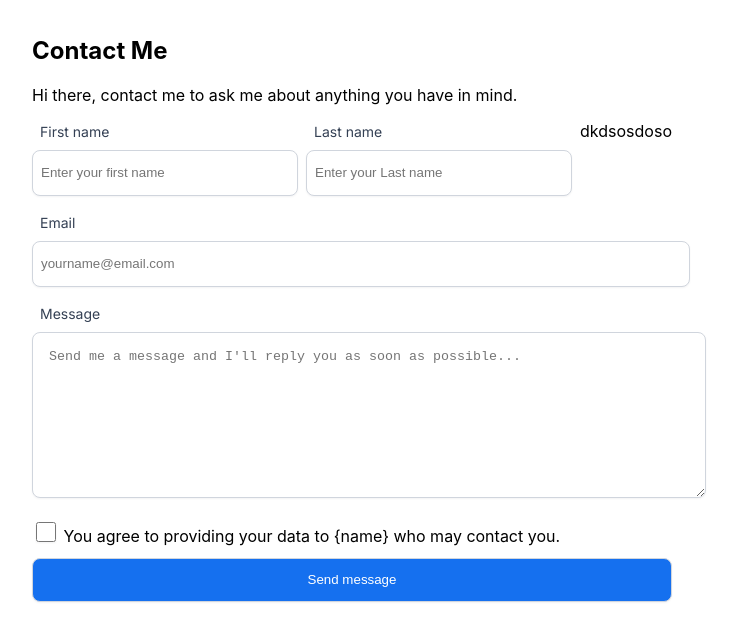
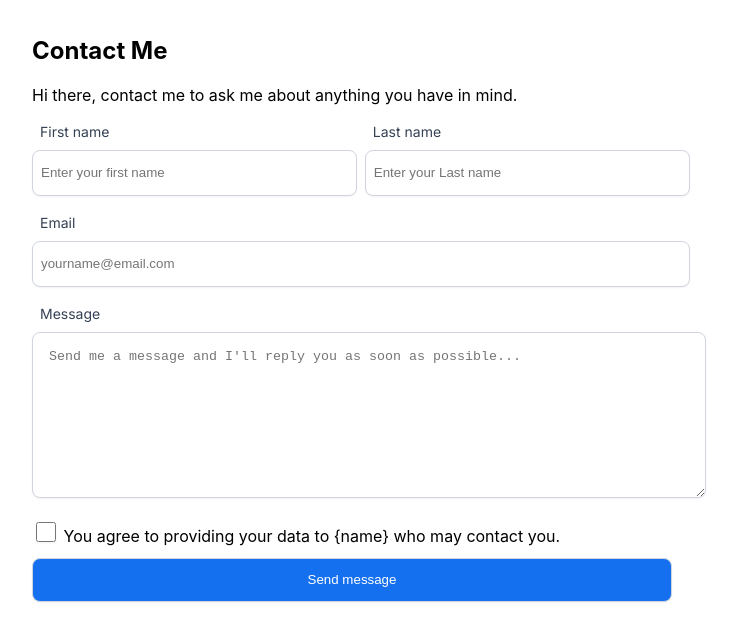
Before and after one commit to romeoscript/linktree-hng, a React (Create React App) app: page /contact in a window 1280 px wide. Shown: the top 640 px of the page, without its empty margins (288-1025 px from the left). Built offline with nearby package versions, Linux system fonts and the light colour scheme.

Commit message:
refactor:removed some errors in the contact page

```diff
--- a/src/Contact.jsx
+++ b/src/Contact.jsx
@@ -17,7 +17,7 @@ const Contact = () => {
                 <label htmlFor="Last name">Last name</label> <br />
                 <input type="text" placeholder='Enter your Last name'/>
             </div>
-            dkdsosdoso
+
         </main>
         <label htmlFor="email">Email</label> <br />
             <input type="email" placeholder='yourname@email.com' />
```
